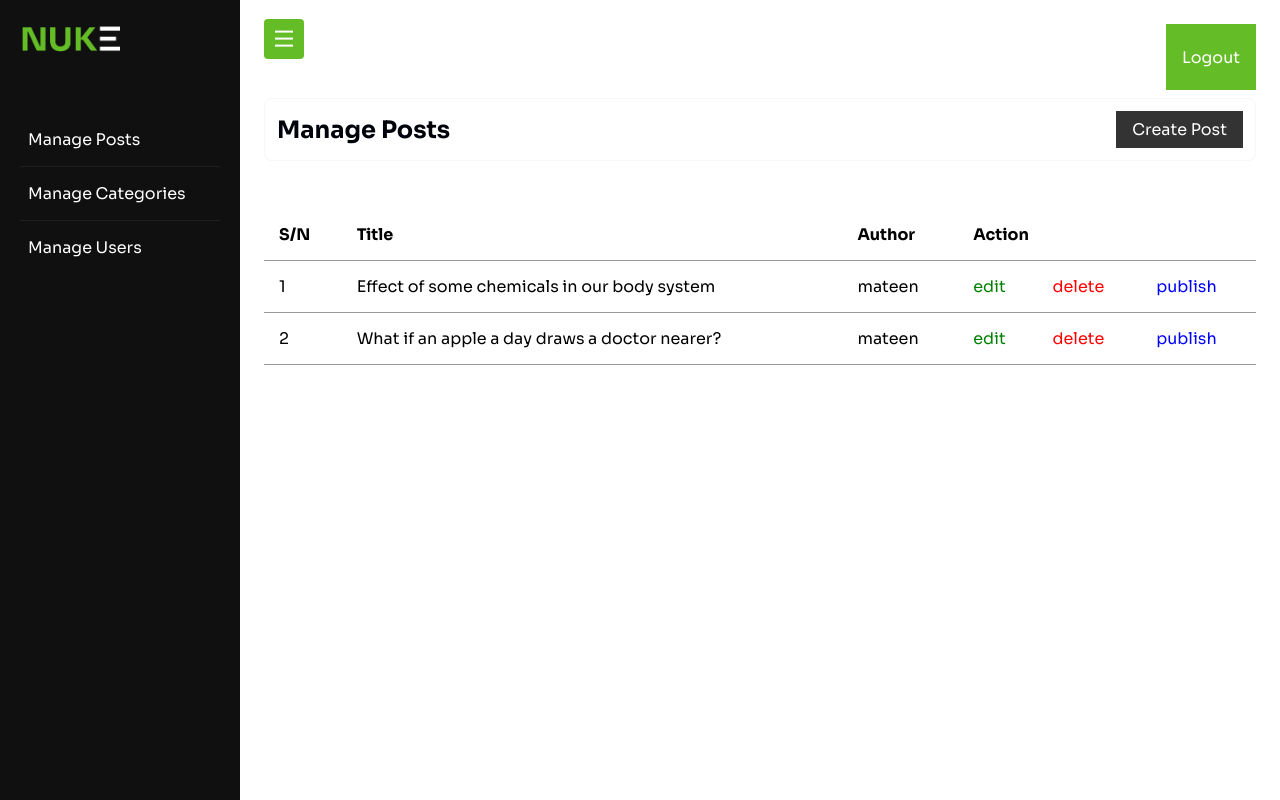
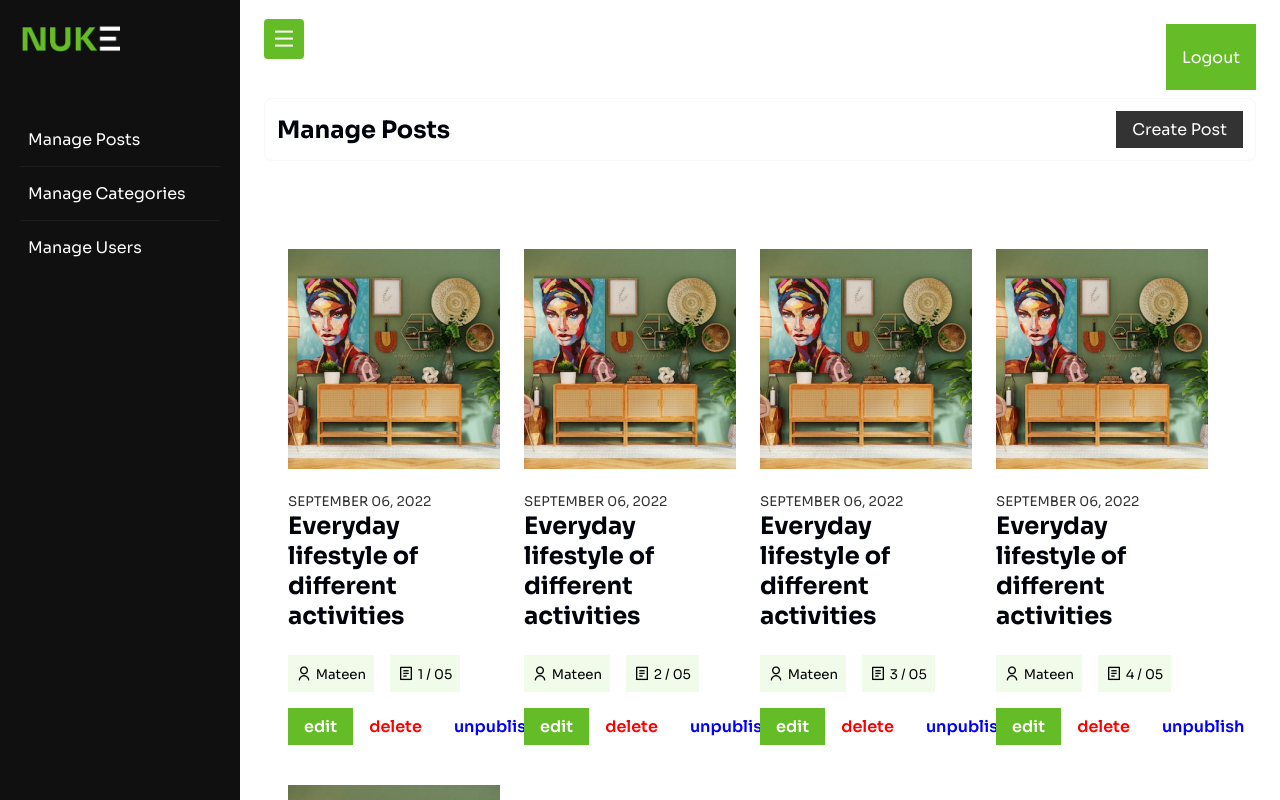
Before and after one commit to matmaxgraphics/nuke-blog, a React (Vite) app: page /admin-panel/manage-post in a window 1280 px wide. Shown: the top 800 px of the page. Built offline with nearby package versions, Linux system fonts and the light colour scheme.

Commit message:
changed manage-post layout

```diff
--- a/src/admin/posts/index.jsx
+++ b/src/admin/posts/index.jsx
@@ -1,6 +1,11 @@
 import React from "react";
-import { Link } from "react-router-dom";
+import { Outlet, Link } from "react-router-dom";
+import img1 from "../../assets/img-1.png";
+import img2 from "../../assets/img-2.png";
+import img3 from "../../assets/img-3.png";
+import img4 from "../../assets/img-4.png";
 import PanelMainLayout from "../../layout/PanelMainLayout";
+
 
 // import sidebar from "../../components/sidebar";
 
@@ -14,56 +19,153 @@ const ManagePost = function () {
         </Link>
       </div>
       <div className="content">
-        <table>
-          <thead>
-            <th>S/N</th>
-            <th>Title</th>
-            <th>Author</th>
-            <th colspan="3">Action</th>
-          </thead>
-          <tbody>
-            <tr>
-              <td>1</td>
-              <td>Effect of some chemicals in our body system</td>
-              <td>mateen</td>
-              <td>
-                <a href="#" class="edit">
-                  edit
-                </a>
-              </td>
-              <td>
-                <a href="#" class="delete">
-                  delete
-                </a>
-              </td>
-              <td>
-                <a href="#" class="publish">
-                  publish
-                </a>
-              </td>
-            </tr>
-            <tr>
-              <td>2</td>
-              <td>What if an apple a day draws a doctor nearer?</td>
-              <td>mateen</td>
-              <td>
-                <a href="#" class="edit">
-                  edit
-                </a>
-              </td>
-              <td>
-                <a href="#" class="delete">
-                  delete
-                </a>
-              </td>
-              <td>
-                <a href="#" class="publish">
-                  publish
-                </a>
-              </td>
-            </tr>
-          </tbody>
-        </table>
+        <section className="articles--container recent-article--section">
+          <main className="blog-cards--wrapper">
+            <article className="blog-card--container">
+              <img src={img1} alt="" className="blog-display--image" />
+              <div className="blog-details">
+                <small className="blog-upload--date">SEPTEMBER 06, 2022</small>
+                <h4 className="blog-title">
+                  Everyday lifestyle of different activities
+                </h4>
+              </div>
+
+              <div className="card--info">
+                <div className="post--author">
+                <i className="ri-user-line"></i> <small>Mateen</small>
+                </div>
+                <div className="post--index">
+                  <i className="ri-file-list-2-line"></i>{" "}
+                  <small>
+                    <span className="post--number">1 / </span>
+                    <span className="posts--length">05</span>
+                  </small>
+                </div>
+              </div>
+
+              <div className="btn-group">
+                <a className="link-btn edit">edit</a>
+                <a className="link-btn delete">delete</a>
+                <a className="link-btn publish">unpublish</a>
+              </div>
+            </article>
+            <article className="blog-card--container">
+              <img src={img1} alt="" className="blog-display--image" />
+              <div className="blog-details">
+                <small className="blog-upload--date">SEPTEMBER 06, 2022</small>
+                <h4 className="blog-title">
+                  Everyday lifestyle of different activities
+                </h4>
+              </div>
+
+              <div className="card--info">
+                <div className="post--author">
+                <i className="ri-user-line"></i> <small>Mateen</small>
+                </div>
+                <div className="post--index">
+                  <i className="ri-file-list-2-line"></i>{" "}
+                  <small>
+                    <span className="post--number">2 / </span>
+                    <span className="posts--length">05</span>
+                  </small>
+                </div>
+              </div>
+
+              <div className="btn-group">
+                <a className="link-btn edit">edit</a>
+                <a className="link-btn delete">delete</a>
+                <a className="link-btn publish">unpublish</a>
+              </div>
+            </article>
+
+            <article className="blog-card--container">
+              <img src={img1} alt="" className="blog-display--image" />
+              <div className="blog-details">
+                <small className="blog-upload--date">SEPTEMBER 06, 2022</small>
+                <h4 className="blog-title">
+                  Everyday lifestyle of different activities
+                </h4>
+              </div>
+
+              <div className="card--info">
+                <div className="post--author">
+                <i className="ri-user-line"></i> <small>Mateen</small>
+                </div>
+                <div className="post--index">
+                  <i className="ri-file-list-2-line"></i>{" "}
+                  <small>
+                    <span className="post--number">3 / </span>
+                    <span className="posts--length">05</span>
+                  </small>
+                </div>
+              </div>
+
+              <div className="btn-group">
+                <a className="link-btn edit">edit</a>
+                <a className="link-btn delete">delete</a>
+                <a className="link-btn publish">unpublish</a>
+              </div>
+            </article>
+
+            <article className="blog-card--container">
+              <img src={img1} alt="" className="blog-display--image" />
+              <div className="blog-details">
+                <small className="blog-upload--date">SEPTEMBER 06, 2022</small>
+                <h4 className="blog-title">
+                  Everyday lifestyle of different activities
+                </h4>
+              </div>
+
+              <div className="card--info">
+                <div className="post--author">
+                <i className="ri-user-line"></i> <small>Mateen</small>
+                </div>
+                <div className="post--index">
+                  <i className="ri-file-list-2-line"></i>{" "}
+                  <small>
+                    <span className="post--number">4 / </span>
+                    <span className="posts--length">05</span>
+                  </small>
+                </div>
+              </div>
+
+              <div className="btn-group">
+                <a className="link-btn edit">edit</a>
+                <a className="link-btn delete">delete</a>
+                <a className="link-btn publish">unpublish</a>
+              </div>
+            </article>
+
+            <article className="blog-card--container">
+              <img src={img1} alt="" className="blog-display--image" />
+              <div className="blog-details">
+                <small className="blog-upload--date">SEPTEMBER 06, 2022</small>
+                <h4 className="blog-title">
+                  Everyday lifestyle of different activities
+                </h4>
+              </div>
+
+              <div className="card--info">
+                <div className="post--author">
+                <i className="ri-user-line"></i> <small>Mateen</small>
+                </div>
+                <div className="post--index">
+                  <i className="ri-file-list-2-line"></i>{" "}
+                  <small>
+                    <span className="post--number">5 / </span>
+                    <span className="posts--length">05</span>
+                  </small>
+                </div>
+              </div>
+
+              <div className="btn-group">
+                <a className="link-btn edit">edit</a>
+                <a className="link-btn delete">delete</a>
+                <a className="link-btn publish">unpublish</a>
+              </div>
+            </article>
+          </main>
+        </section>
       </div>
     </PanelMainLayout>
   );
--- a/src/admin/users/index-user.jsx
+++ b/src/admin/users/index-user.jsx
@@ -13,7 +13,7 @@ const ManageUser = function () {
       </div>
 
       <div className="content">
-        <table>
+        {/* <table>
           <thead>
             <th>S/N</th>
             <th>Username</th>
@@ -22,20 +22,21 @@ const ManageUser = function () {
           </thead>
           <tbody>
             <tr>
-              <td>1</td>
-              <td>Matmax</td>
-              <td>Admin</td>
-              <td>
-                <a href="#" class="edit">
+              <td data-label="S/N">1</td>
+              <td data-label="Username">Matmax</td>
+              <td data-label="Role">Admin</td>
+              <td data-label="Action">
+                <a href="#" className="edit">
                   edit
                 </a>
               </td>
-              <td>
-                <a href="#" class="delete">
+              <td data-label="Action">
+                <a href="#" className="delete">
                   delete
                 </a>
               </td>
             </tr>
+
             <tr>
               <td>2</td>
               <td>Ejoke</td>
@@ -52,6 +53,31 @@ const ManageUser = function () {
               </td>
             </tr>
           </tbody>
+        </table> */}
+        <table>
+          <thead>
+            <tr>
+              <th scope="col">S/N</th>
+              <th scope="col">Username</th>
+              <th scope="col">Role</th>
+              <th scope="col" colspan="2">
+                Action
+              </th>
+            </tr>
+          </thead>
+          <tbody>
+            <tr>
+              <td data-label="S/N">1</td>
+              <td data-label="Username">Matmax</td>
+              <td data-label="Role">Admin</td>
+              <td data-label="Action">
+                <a href="#" className="edit">edit</a>
+              </td>
+              <td>
+                <a href="#" className="delete">delete</a>
+              </td>
+            </tr>
+          </tbody>
         </table>
       </div>
     </PanelMainLayout>
--- a/src/sass/4-layout/_adminPanelContent.scss
+++ b/src/sass/4-layout/_adminPanelContent.scss
@@ -99,6 +99,30 @@
         margin-top: 24px;
       }
     }
+    .blog-cards--wrapper {
+      row-gap: 48px;
+      .edit {
+        color: #fff;
+        background: $primaryColor;
+        &:hover {
+          background-color: #333;
+          text-decoration: underline;
+        }
+      }
+    }
+    .card--info {
+      display: flex;
+      gap: 16px;
+      margin-top: 24px;
+      div {
+        background-color: #f1fbea;
+        padding: 8px;
+        font-size: 16px;
+      }
+    }
+    .btn-group {
+      margin-top: 24px;
+    }
   }
 
   input[type="file"]::-webkit-file-upload-button {
@@ -146,27 +170,77 @@
   }
 }
 
-
-table{
+table {
   width: 100%;
   border-collapse: collapse;
   font-size: inherit;
   margin-top: 48px;
+  thead {
+    font-weight: 500;
   }
-th, td{
-	padding: 15px;
+}
+
+th,
+td {
+  padding: 12px;
   text-align: left;
   border-bottom: 1px solid $grey-03;
 }
-.edit{
-	color: green;
+
+/* Responsive Styles */
+@media (max-width: 600px) {
+  table {
+    border: 0;
+    thead {
+      border: none;
+      clip: rect(0 0 0 0);
+      height: 1px;
+      margin: -1px;
+      overflow: hidden;
+      padding: 0;
+      position: absolute;
+      width: 1px;
     }
-.delete{
+  }
+  tr {
+    display: block;
+    margin-bottom: 48px;
+  }
+  td {
+    border-bottom: 1px solid $grey-03;
+    display: block;
+    text-align: right;
+  }
+  td::before {
+    content: attr(data-label);
+    float: left;
+    font-weight: bold;
+    text-transform: capitalize;
+  }
+  td:last-child {
+    border-bottom: 0;
+  }
+}
+.edit {
+  color: $primaryColor;
+  font-weight: 600;
+}
+.delete {
   color: red;
+  font-weight: 600;
+  background-color: transparent;
+  transition: $transitionDuration;
 }
-.publish{
+.publish {
   color: blue;
+  font-weight: 600;
+  background-color: transparent;
+  transition: $transitionDuration;
 }
-.edit:hover, .delete:hover, .publish:hover{
+.edit:hover,
+.delete:hover,
+.publish:hover {
   text-decoration: underline;
+  background-color: transparent;
+  transition: $transitionDuration;
 }
```
Also changed, not shown: src/assets/europe.svg (added), src/assets/usa.svg (added). Lines whose indentation alone changed are shown as unchanged.
